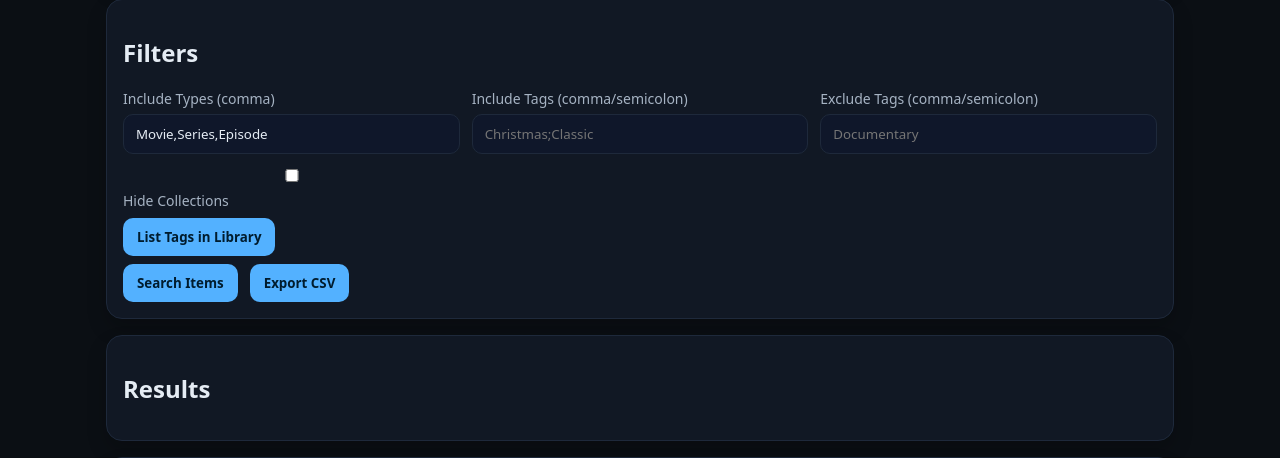
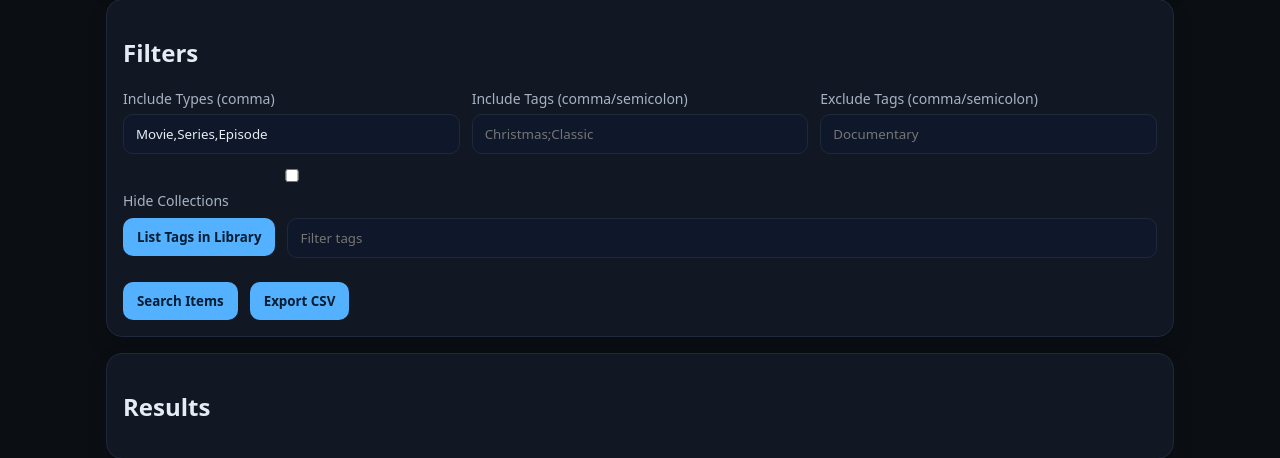
Before and after one commit to EoghannIrving/jellyfin-tag-ui, a Flask app: page / in a window 1280 px wide. Shown: the part 317-775 px from the top of the page. Run offline with Flask 3, Linux system fonts and the light colour scheme.

Commit message:
Add tag filtering input and cached rendering

```diff
--- a/static/app.js
+++ b/static/app.js
@@ -29,6 +29,36 @@ function escapeHtml(value) {
   })[ch] || ch);
 }
 
+const tagStates = new Map();
+let allTags = [];
+const tagSearchInput = document.getElementById("tagSearch");
+
+function currentTagSearchQuery(){
+  return tagSearchInput ? tagSearchInput.value : "";
+}
+
+function filterTagsByQuery(tags, query){
+  const q = (query || "").trim().toLowerCase();
+  if(!q){
+    return [...tags];
+  }
+  return tags.filter(tag => tag.toLowerCase().includes(q));
+}
+
+function renderTagButtons(tags){
+  if(!tags.length){
+    const hasQuery = currentTagSearchQuery().trim().length > 0;
+    setHtml("tagList", hasQuery ? '<div class="tag-empty">No tags match your search.</div>' : "");
+    return;
+  }
+  const html = tags.map(tag => {
+    const state = tagStates.get(tag) || "";
+    const stateClass = state === "add" ? " tag-add" : state === "remove" ? " tag-remove" : "";
+    return `<button type="button" class="tag${stateClass}" data-tag="${tag}" data-state="${state}"><span>${tag}</span></button>`;
+  }).join(" ");
+  setHtml("tagList", html);
+}
+
 document.getElementById("btnUsers").addEventListener("click", async ()=>{
   const data = await api("/api/users", {base: val("base"), apiKey: val("apiKey")});
   const opts = optionList(data, "Id", "Name");
@@ -53,16 +83,17 @@ document.getElementById("btnTags").addEventListener("click", async ()=>{
   setHtml("tagList", "Loading tags...");
   try {
     const data = await api("/api/tags", body);
-    setHtml(
-      "tagList",
-      data.tags
-        .map(
-          (t) =>
-            `<button type="button" class="tag" data-tag="${t}"><span>${t}</span></button>`
-        )
-        .join(" ")
-    );
+    allTags = data.tags || [];
+    const available = new Set(allTags);
+    Array.from(tagStates.keys()).forEach(tag => {
+      if(!available.has(tag)){
+        tagStates.delete(tag);
+      }
+    });
+    renderTagButtons(filterTagsByQuery(allTags, currentTagSearchQuery()));
   } catch (e) {
+    allTags = [];
+    tagStates.clear();
     setHtml("tagList", `Error loading tags: ${e.message}`);
   }
 });
@@ -130,8 +161,21 @@ document.getElementById("tagList").addEventListener("click", (event) => {
     target.classList.add("tag-remove");
   }
 
+  if (nextState) {
+    tagStates.set(tag, nextState);
+  } else {
+    tagStates.delete(tag);
+  }
+
   setTagInputs(addTags, removeTags);
 });
+
+if(tagSearchInput){
+  tagSearchInput.addEventListener("input", ()=>{
+    if(!allTags.length){ return; }
+    renderTagButtons(filterTagsByQuery(allTags, tagSearchInput.value));
+  });
+}
 
 async function search(pageStart=0){
   const types = splitTags(val("types"));
--- a/static/styles.css
+++ b/static/styles.css
@@ -6,6 +6,9 @@ h1{ font-size:28px; margin-bottom:16px; }
 .card{ background:var(--card); border:1px solid var(--line); border-radius:16px; padding:16px; margin:16px 0; box-shadow: 0 10px 20px rgba(0,0,0,0.2); }
 .grid{ display:grid; grid-template-columns: repeat(auto-fit, minmax(260px, 1fr)); gap:12px; }
 .row{ display:flex; gap:12px; align-items:center; flex-wrap:wrap; margin-top:8px; }
+.tag-controls{ align-items:flex-start; }
+.tag-controls #tagSearch{ flex:1 1 240px; min-width:200px; }
+.tag-controls #tagList{ flex:1 1 100%; margin-top:4px; }
 label{ display:flex; flex-direction:column; font-size:14px; color:var(--muted); gap:6px; }
 input, select{ background:#0f172a; color:var(--text); border:1px solid var(--line); border-radius:10px; padding:10px 12px; outline:none; }
 button{ background:var(--accent); color:#001c2e; border:none; border-radius:10px; padding:10px 14px; font-weight:600; cursor:pointer; }
@@ -15,6 +18,7 @@ button:hover{ filter:brightness(1.05); }
 #tagList .tag:focus-visible{ outline:2px solid var(--accent); outline-offset:2px; }
 #tagList .tag.tag-add{ background:rgba(83,177,255,0.18); border-color:var(--accent); color:var(--text); }
 #tagList .tag.tag-remove{ background:rgba(239,68,68,0.25); border-color:#ef4444; color:#fee2e2; }
+.tag-empty{ color:var(--muted); padding:4px 0; }
 
 table{ width:100%; border-collapse:collapse; margin-top:8px; }
 th, td{ border-bottom:1px solid var(--line); padding:8px; text-align:left; vertical-align:top; font-size:14px; }
--- a/templates/index.html
+++ b/templates/index.html
@@ -44,8 +44,14 @@
           <input type="checkbox" id="excludeCollections" /> Hide Collections
         </label>
       </div>
-      <div class="row">
+      <div class="row tag-controls">
         <button id="btnTags">List Tags in Library</button>
+        <input
+          id="tagSearch"
+          type="text"
+          placeholder="Filter tags"
+          aria-label="Filter tags"
+        />
         <div id="tagList"></div>
       </div>
       <div class="row">
```
